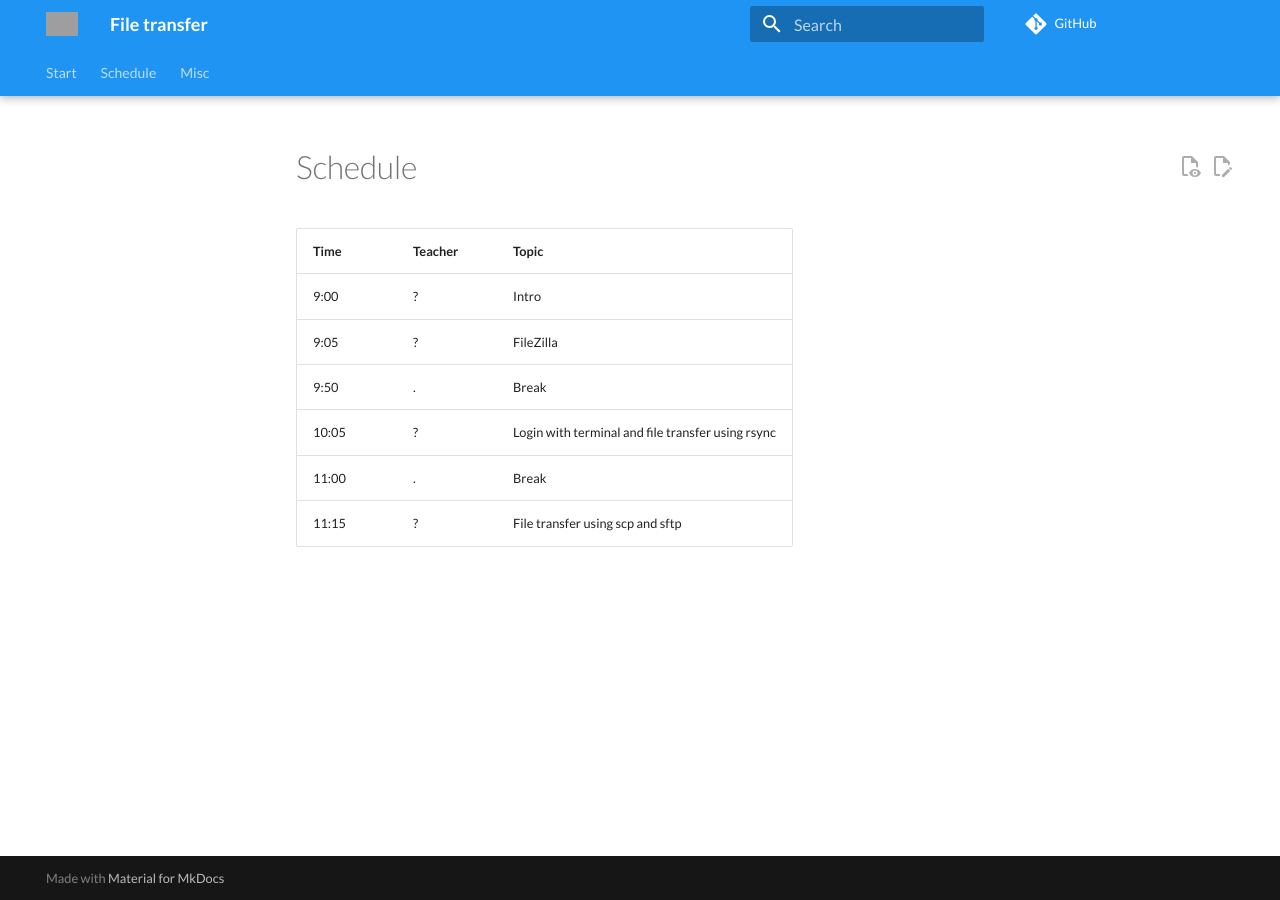
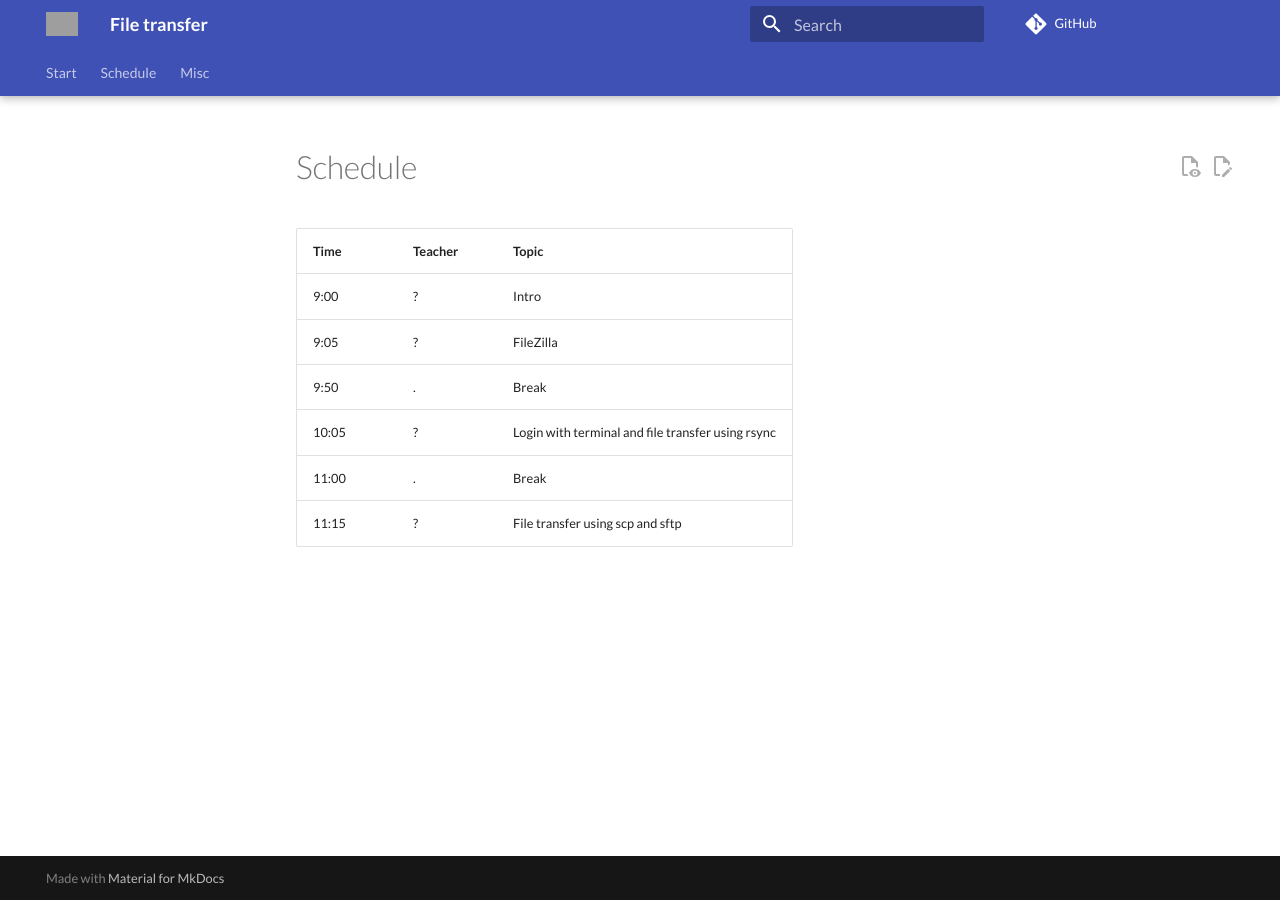
Before and after one commit to UPPMAX/naiss_file_transfer_course, an MkDocs documentation site: the page built from docs/schedule.md, in a window 1280 px wide. Built offline with MkDocs 1.6.1 and Material for MkDocs 9.7.7, drawn with Linux system fonts in a browser that asks for light colours; comment, search, counter and statistics services are not loaded; grey boxes are pictures that could not be loaded.

Commit message:
Use indigo

```diff
--- a/mkdocs.yml
+++ b/mkdocs.yml
@@ -18,7 +18,7 @@ theme:
     code: JetBrains Mono
   logo: logo/naiss_logo_white.png
   palette:
-    primary: blue
+    primary: indigo
 
   features:
     - toc.integrate
```
